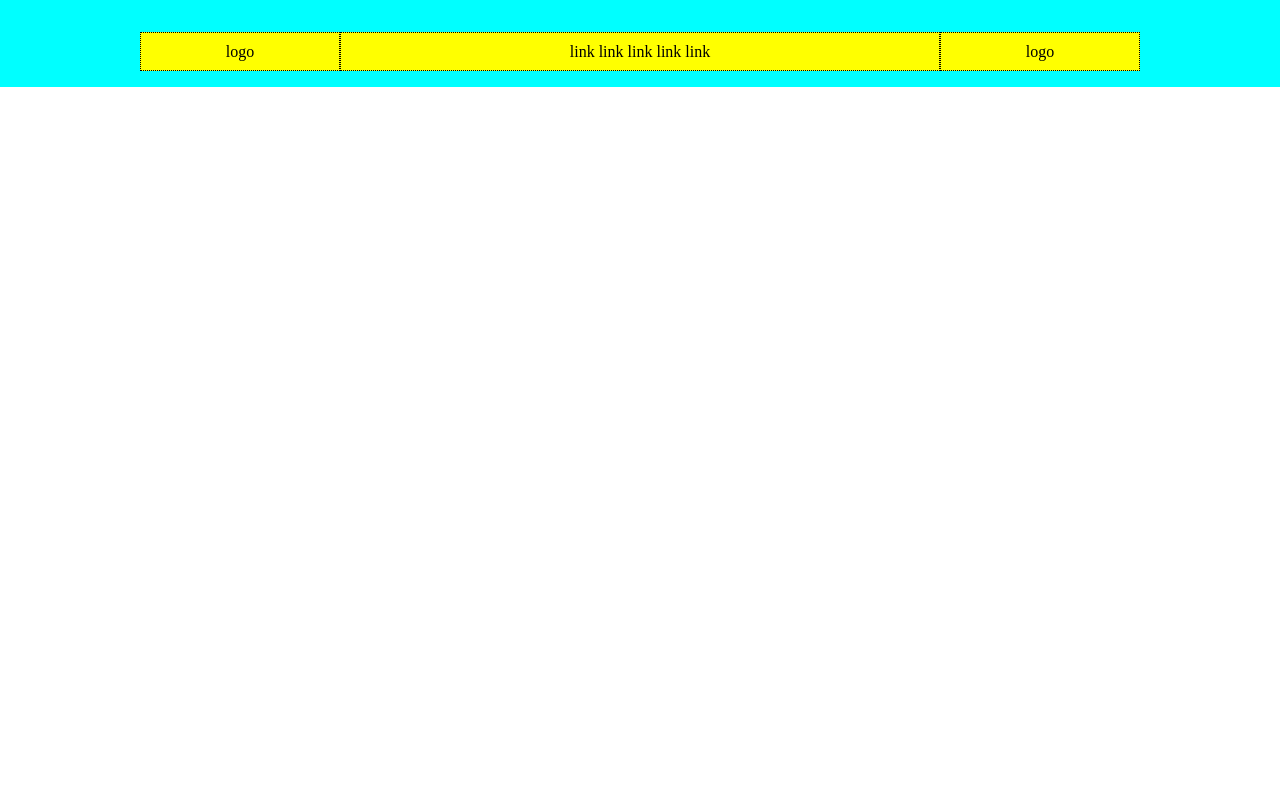
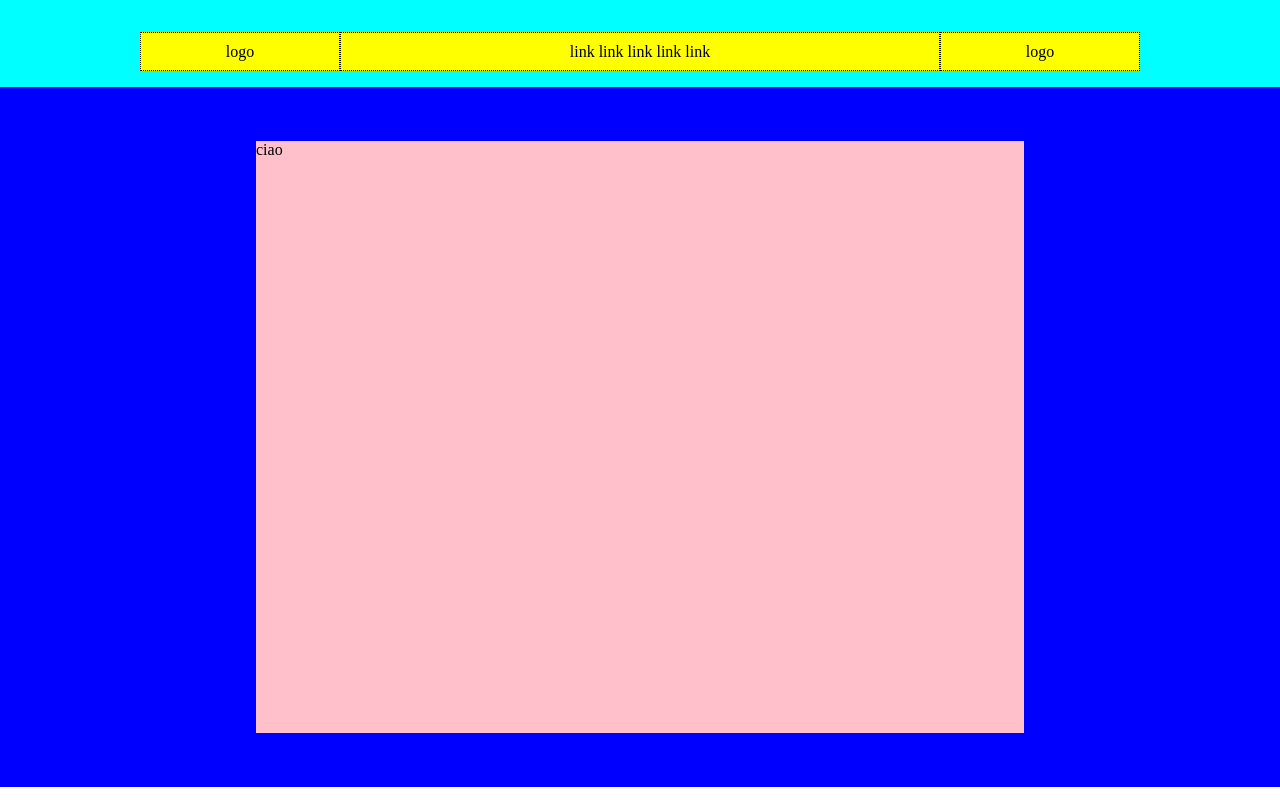
Before and after one commit to LambertoNeri/htmlcss-struttura-discord, a plain HTML site: page index.html in a window 1280 px wide. Drawn offline with Linux system fonts and the light colour scheme.

Commit message:
add pink

```diff
--- a/assets/debug.css
+++ b/assets/debug.css
@@ -6,3 +6,11 @@ nav{
     background-color: yellow;
     border: 1px dotted black;
 }
+
+.containerblu{
+    background-color: blue;
+}
+
+.pink{
+    background-color: pink;
+}
--- a/assets/style.css
+++ b/assets/style.css
@@ -7,8 +7,6 @@
 header{
     padding-bottom: 1rem;
     padding-top: 1rem;
-
-
 }
 
 .container{
@@ -27,11 +25,20 @@ nav{
 
 .link{
      flex: 0 0 60%;
-     text-align: center;
-     flex-wrap: wrap;
-    }
+}
 
 .logo{
     flex: 0 0 20%;
 
 }
+
+.containerblu{
+    height: 700px;
+    display: flex;
+}
+
+.pink{
+ margin: auto;
+ flex: 0 0 60%;
+ height: 37rem;
+}
--- a/index.html
+++ b/index.html
@@ -18,8 +18,8 @@
     </header>
 
     <main>
-        <div>
-
+        <div class="containerblu">
+           <div class="pink">ciao</div>
         </div>
     </main>
 </body>
```
